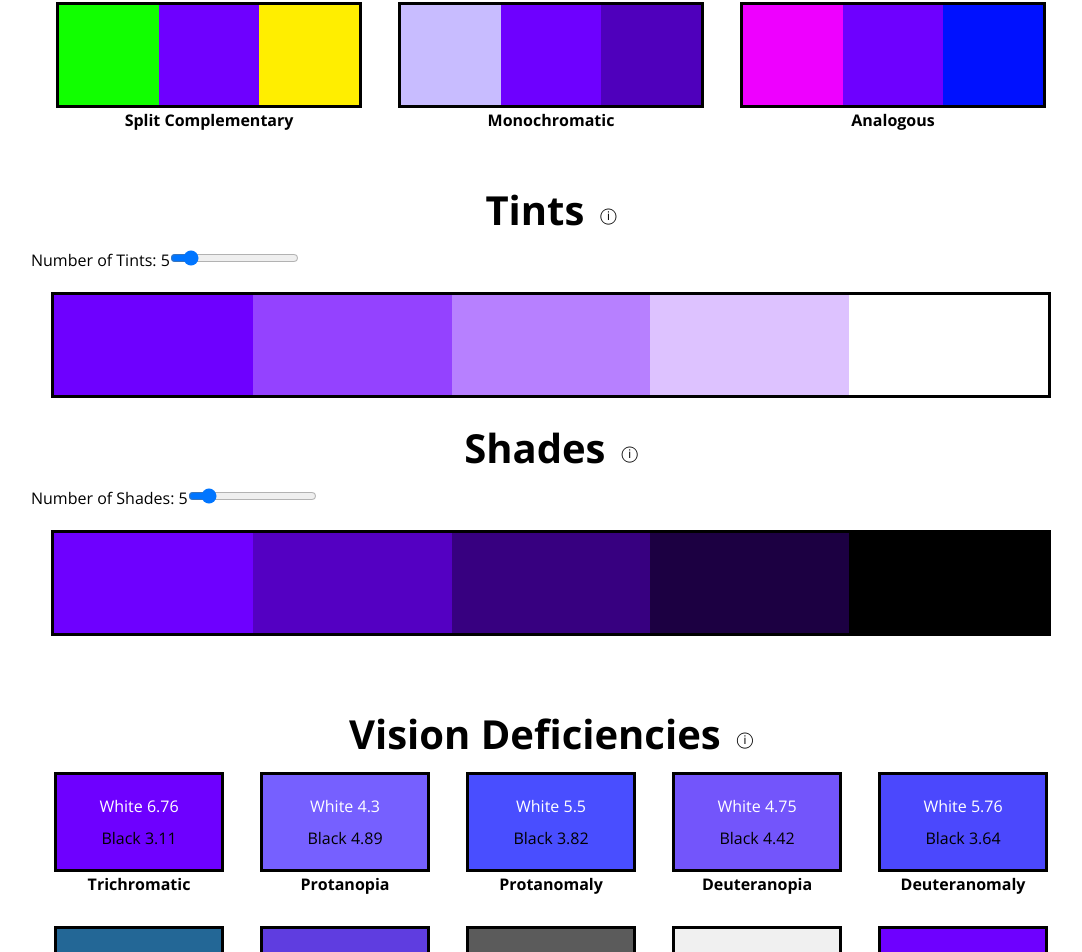
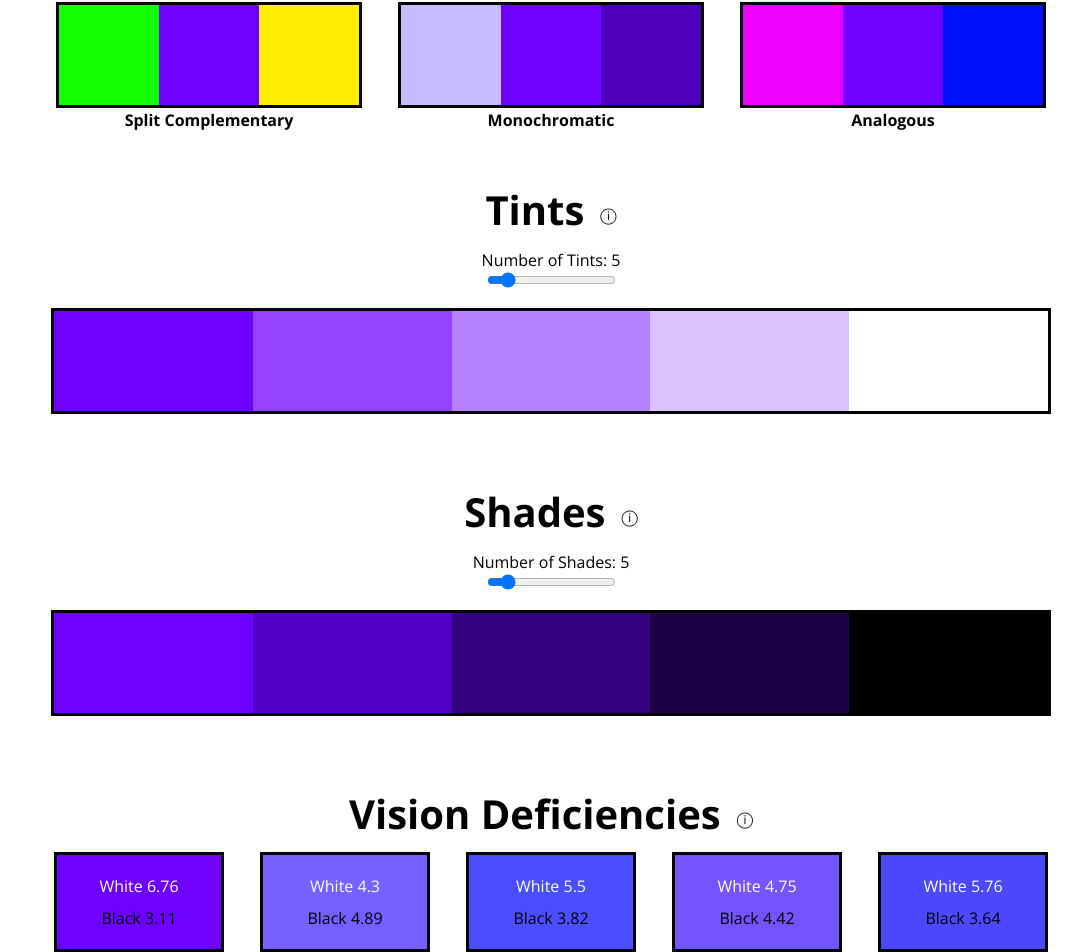
Before and after one commit to amandahinton/huetility, a React (Vite) app: page / in a window 1280 px wide. Shown: the part 1799-2751 px from the top of the page, without its empty margins (89-1171 px from the left). Built offline with nearby package versions, Linux system fonts and the light colour scheme.

Commit message:
set flex styles for tints and shades

```diff
--- a/src/components/scales/Scales.css
+++ b/src/components/scales/Scales.css
@@ -1,18 +1,29 @@
-.huetility-scales-container {
+.huetility-scales {
+  display: flex;
+  flex-direction: column;
+  justify-content: center;
   gap: 3rem;
+}
+
+.huetility-shades,
+.huetility-tints {
+  display: flex;
+  flex-direction: column;
+  align-items: flex-start;
+}
+
+.huetility-shades *,
+.huetility-tints * {
+  align-self: center;
 }
 
 .huetility-scale-buttons-container {
   display: flex;
   justify-content: center;
-  align-items: center;
   margin: 20px;
-  width: 1000px;
+  max-width: 1000px;
 }
 
 .huetility-scale-button {
-  display: flex;
-  justify-content: center;
-  align-items: center;
   height: 100px;
 }
--- a/src/components/scales/Scales.tsx
+++ b/src/components/scales/Scales.tsx
@@ -2,7 +2,7 @@ import { Shades, Tints } from "components/index";
 
 export function Scales() {
   return (
-    <div className="huetility-scales-container huetility-flattenable-column">
+    <div className="huetility-scales">
       <Tints />
       <Shades />
     </div>
--- a/src/components/scales/Shades.tsx
+++ b/src/components/scales/Shades.tsx
@@ -37,14 +37,14 @@ export function Shades() {
 
   if (isBlack(color)) {
     return (
-      <div className="huetility-component-container huetility-outer">
+      <div className="huetility-shades">
         <Tooltip hasIcon message={tooltip}>
           <h2 className="huetility-component-title">
             {isOpaque(color) ? "Shades" : "Shades with Transparency"}
           </h2>
         </Tooltip>
 
-        <div className="huetility-scale-button huetility-bordered">
+        <div className="huetility-scale-buttons-container huetility-bordered">
           <button
             onClick={() => navigator.clipboard.writeText(cssColor)}
             className="huetility-scale-button"
@@ -77,7 +77,7 @@ export function Shades() {
   shades.push(rgbaToColor({ ...BLACK_RGB, a: RGBA.a }));
 
   return (
-    <div className="huetility-component-container huetility-outer">
+    <div className="huetility-shades">
       <Tooltip hasIcon message={tooltip}>
         <h2 className="huetility-component-title">
           {isOpaque(color) ? "Shades" : "Shades with Transparency"}
@@ -94,6 +94,7 @@ export function Shades() {
         value={shadeCount}
         onChange={(e) => setShadeCount(Number(e.target.value))}
       />
+
       <div className="huetility-scale-buttons-container huetility-bordered">
         {shades.map((shade, i) => {
           const cssShade = cssColorValue(colorMode, shade);
--- a/src/components/scales/Tints.tsx
+++ b/src/components/scales/Tints.tsx
@@ -36,17 +36,17 @@ export function Tints() {
 
   if (isWhite(color)) {
     return (
-      <div className="huetility-component-container huetility-outer">
+      <div className="huetility-tints">
         <Tooltip hasIcon message={tooltip}>
           <h2 className="huetility-component-title">
             {isOpaque(color) ? "Tints" : "Tints with Transparency"}
           </h2>
         </Tooltip>
 
-        <div className="huetility-scale-buttons-container">
+        <div className="huetility-scale-buttons-container huetility-bordered">
           <button
             onClick={() => navigator.clipboard.writeText(cssColor)}
-            className="huetility-scale-button huetility-bordered"
+            className="huetility-scale-button"
             title={`Click to copy: ${cssColor}`}
             aria-label={`Click to copy: ${cssColor}`}
             style={{
@@ -76,7 +76,7 @@ export function Tints() {
   tints.push(rgbaToColor({ ...WHITE_RGB, a: RGBA.a }));
 
   return (
-    <div className="huetility-component-container huetility-outer">
+    <div className="huetility-tints">
       <Tooltip hasIcon message={tooltip}>
         <h2 className="huetility-component-title">
           {isOpaque(color) ? "Tints" : "Tints with Transparency"}
@@ -93,6 +93,7 @@ export function Tints() {
         value={tintCount}
         onChange={(e) => setTintCount(Number(e.target.value))}
       />
+
       <div className="huetility-scale-buttons-container huetility-bordered">
         {tints.map((tint, i) => {
           const cssTint = cssColorValue(colorMode, tint);
```
